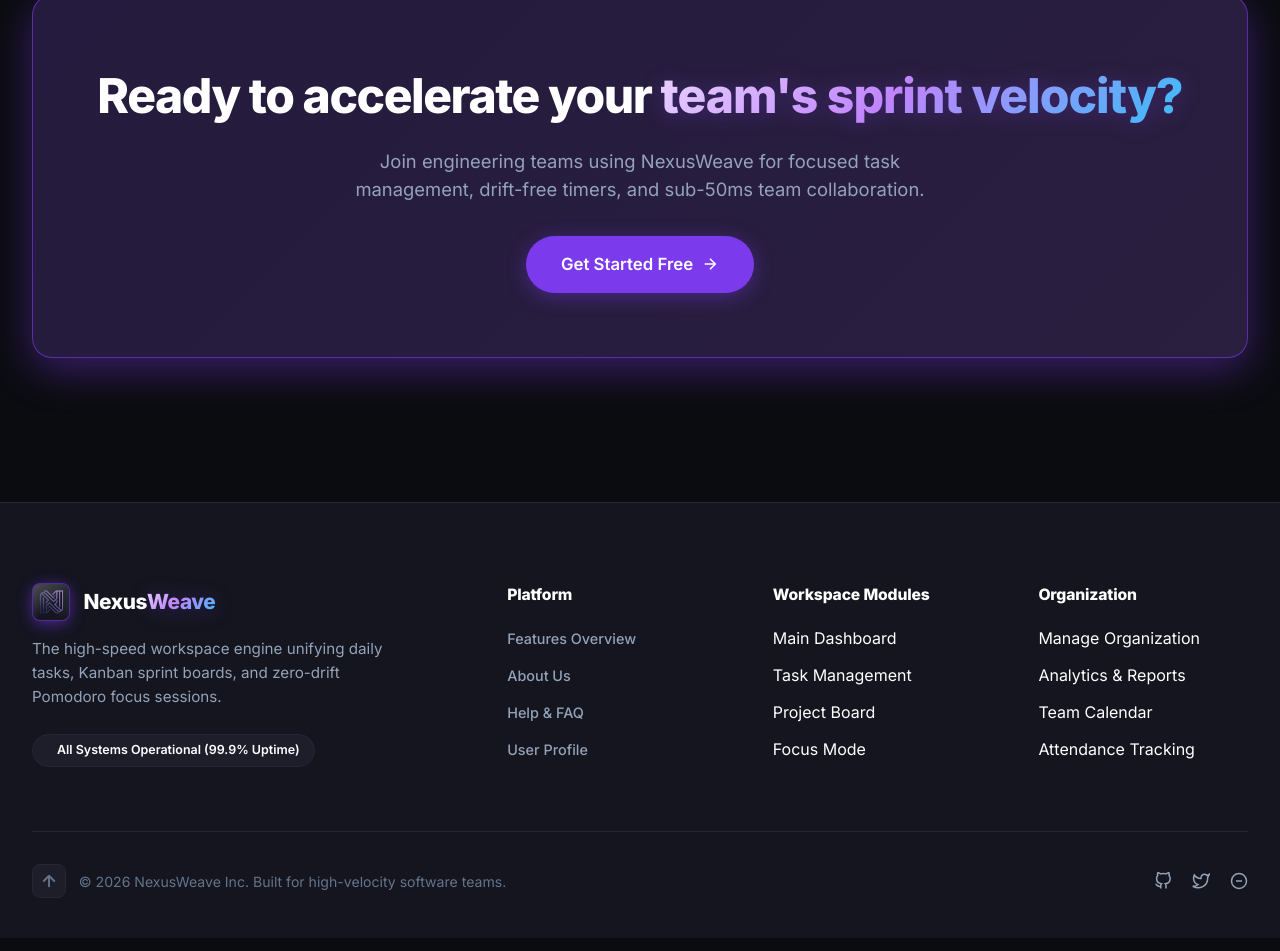
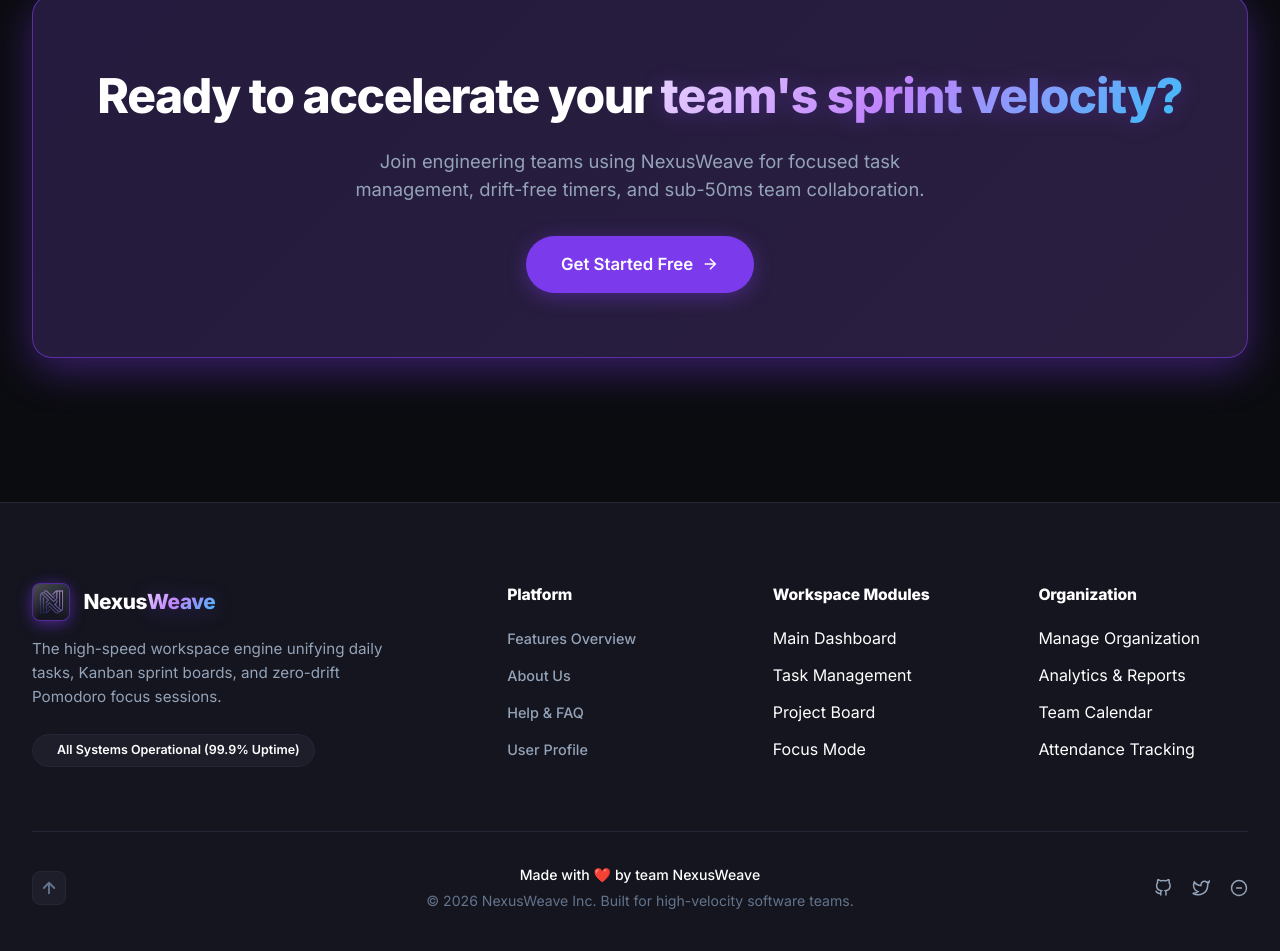
Before and after one commit to mehul-khandelwal26/NexusWeave, a plain HTML site: page pages/index.html in a window 1280 px wide. Shown: the part 5455-6406 px from the top of the page. Drawn offline with Linux system fonts and the light colour scheme.

Commit message:
Update index.html

```diff
--- a/pages/index.html
+++ b/pages/index.html
@@ -626,14 +626,19 @@
       </div>
 
       <!-- Bottom Sub-Footer Bar -->
-      <div class="footer-bottom-bar">
-        <div style="display: flex; align-items: center; gap: 0.8rem;">
-          <a href="#" aria-label="Scroll to top" title="Back to top" style="display: flex; align-items: center; justify-content: center; width: 34px; height: 34px; border-radius: 8px; background: var(--bg-muted, rgba(255,255,255,0.08)); border: 1px solid var(--border, rgba(255,255,255,0.1)); color: inherit; text-decoration: none; transition: all 0.2s ease;" onmouseover="this.style.background='rgba(139, 92, 246, 0.2)'; this.style.color='var(--accent, #8b5cf6)';" onmouseout="this.style.background='var(--bg-muted, rgba(255,255,255,0.08))'; this.style.color='inherit';">
+      <div class="footer-bottom-bar" style="display: grid; grid-template-columns: 1fr auto 1fr; align-items: center; width: 100%;">
+        <div>
+          <a href="#" aria-label="Scroll to top" title="Back to top" style="display: inline-flex; align-items: center; justify-content: center; width: 34px; height: 34px; border-radius: 8px; background: var(--bg-muted, rgba(255,255,255,0.08)); border: 1px solid var(--border, rgba(255,255,255,0.1)); color: inherit; text-decoration: none; transition: all 0.2s ease;" onmouseover="this.style.background='rgba(139, 92, 246, 0.2)'; this.style.color='var(--accent, #8b5cf6)';" onmouseout="this.style.background='var(--bg-muted, rgba(255,255,255,0.08))'; this.style.color='inherit';">
             <svg width="18" height="18" viewBox="0 0 24 24" fill="none" stroke="currentColor" stroke-width="2.5" stroke-linecap="round" stroke-linejoin="round"><path d="M12 19V5M5 12l7-7 7 7"/></svg>
           </a>
-          <p style="margin: 0;">© 2026 NexusWeave Inc. Built for high-velocity software teams.</p>
         </div>
-        <div class="footer-social-links">
+
+        <div style="display: flex; flex-direction: column; align-items: center; text-align: center; gap: 0.3rem;">
+          <span style="font-weight: 500; color: var(--text);">Made with ❤️ by team NexusWeave</span>
+          <span>© 2026 NexusWeave Inc. Built for high-velocity software teams.</span>
+        </div>
+
+        <div class="footer-social-links" style="justify-content: flex-end;">
           <a href="https://github.com" target="_blank" rel="noopener" aria-label="GitHub">
             <svg width="18" height="18" viewBox="0 0 24 24" fill="none" stroke="currentColor" stroke-width="2"><path d="M9 19c-5 1.5-5-2.5-7-3m14 6v-3.87a3.37 3.37 0 0 0-.94-2.61c3.14-.35 6.44-1.54 6.44-7A5.44 5.44 0 0 0 20 4.77 5.07 5.07 0 0 0 19.91 1S18.73.65 16 2.48a13.38 13.38 0 0 0-7 0C6.27.65 5.09 1 5.09 1A5.07 5.07 0 0 0 5 4.77a5.44 5.44 0 0 0-1.5 3.78c0 5.42 3.3 6.61 6.44 7A3.37 3.37 0 0 0 9 18.13V22"></path></svg>
           </a>
```
